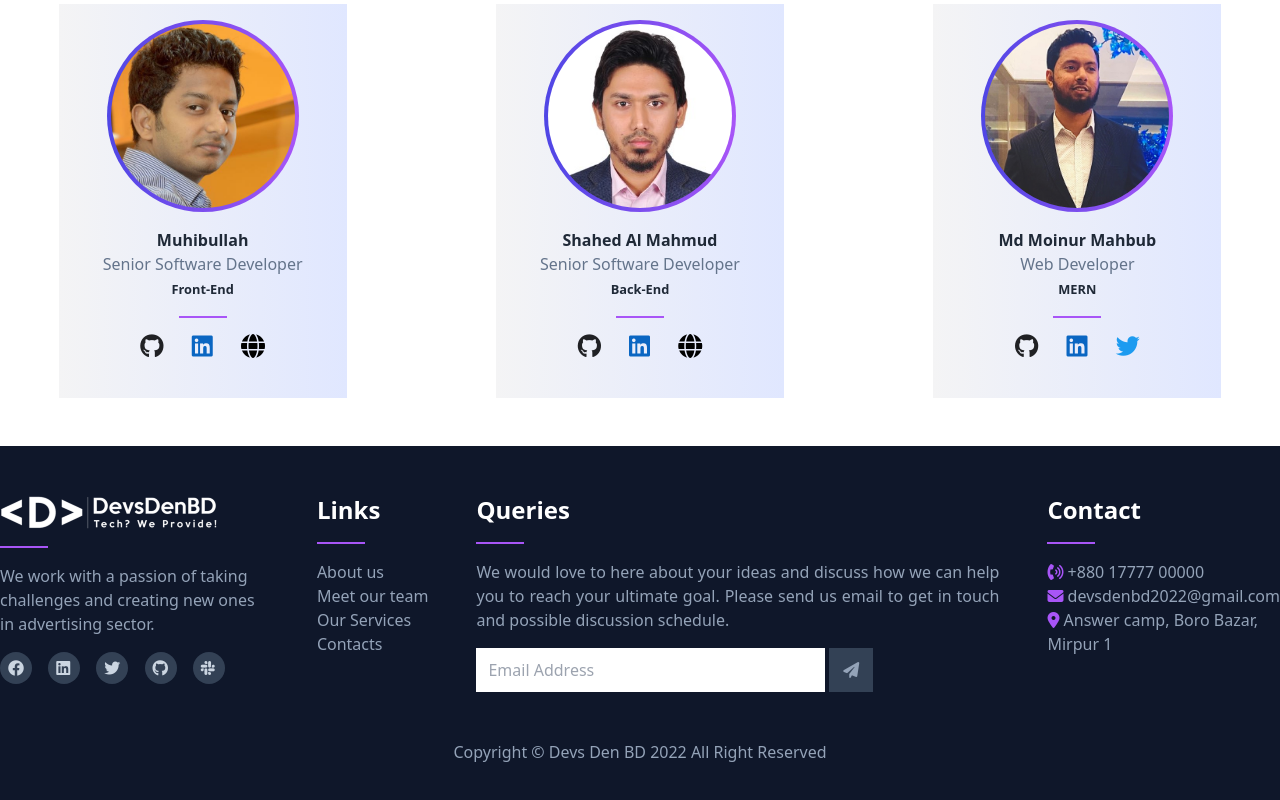
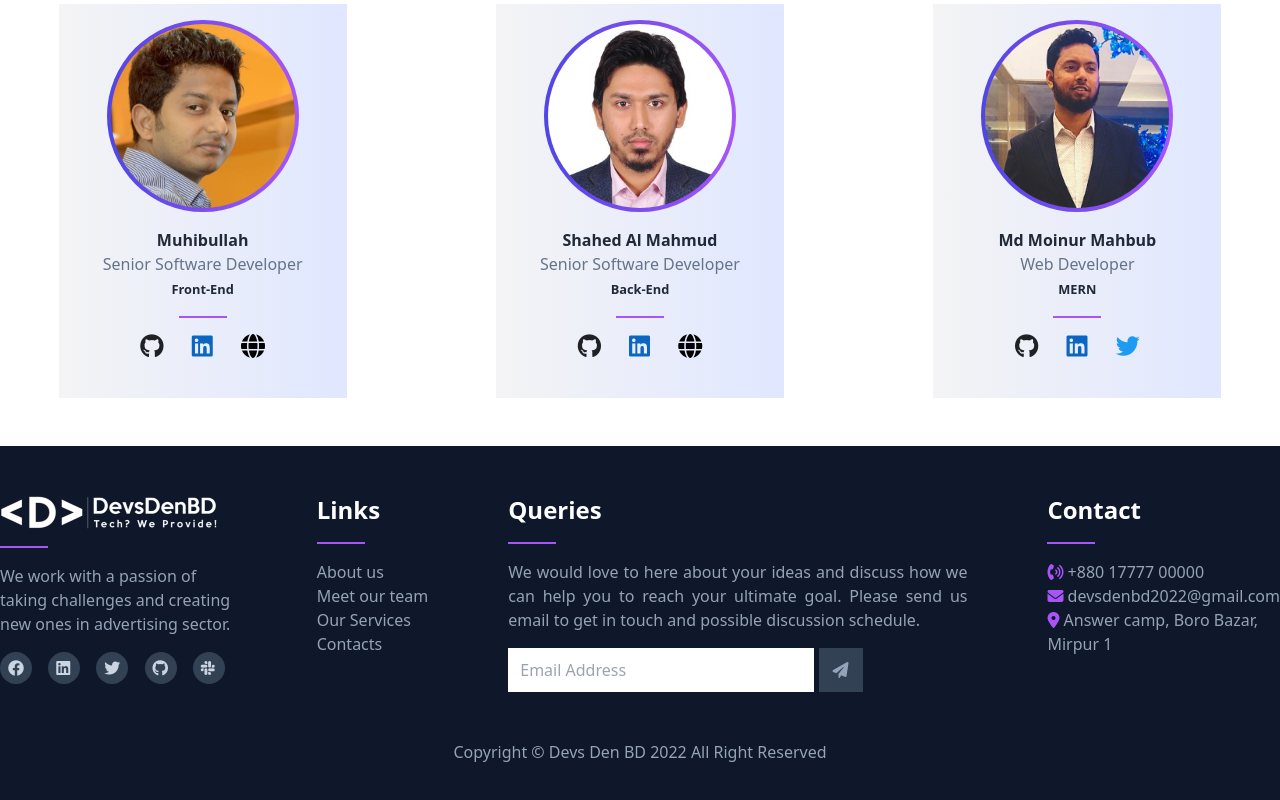
Before and after one commit to mdmmalamin/devs-den-bd, a website: page index.html in a window 1280 px wide. Shown: the part 2342-3142 px from the top of the page. Drawn offline with nearby package versions, Linux system fonts and the light colour scheme.

Commit message:
footer gap fixed

```diff
--- a/index.html
+++ b/index.html
@@ -412,7 +412,7 @@
 
     <!------- DEVS.DEN.BD FOOTER ------->
     <footer id="footer" class="bg-slate-900 text-slate-400 py-12">
-        <section class="container mx-auto grid grid-cols-1 md:grid-cols-3 lg:flex gap-12 px-4 md:px-0 justify-between">
+        <section class="container mx-auto grid grid-cols-1 md:grid-cols-3 lg:flex gap-20 px-4 md:px-0  justify-between">
             <section class="md:col-span-3">
                 <div>
                     <a href="#">
```
